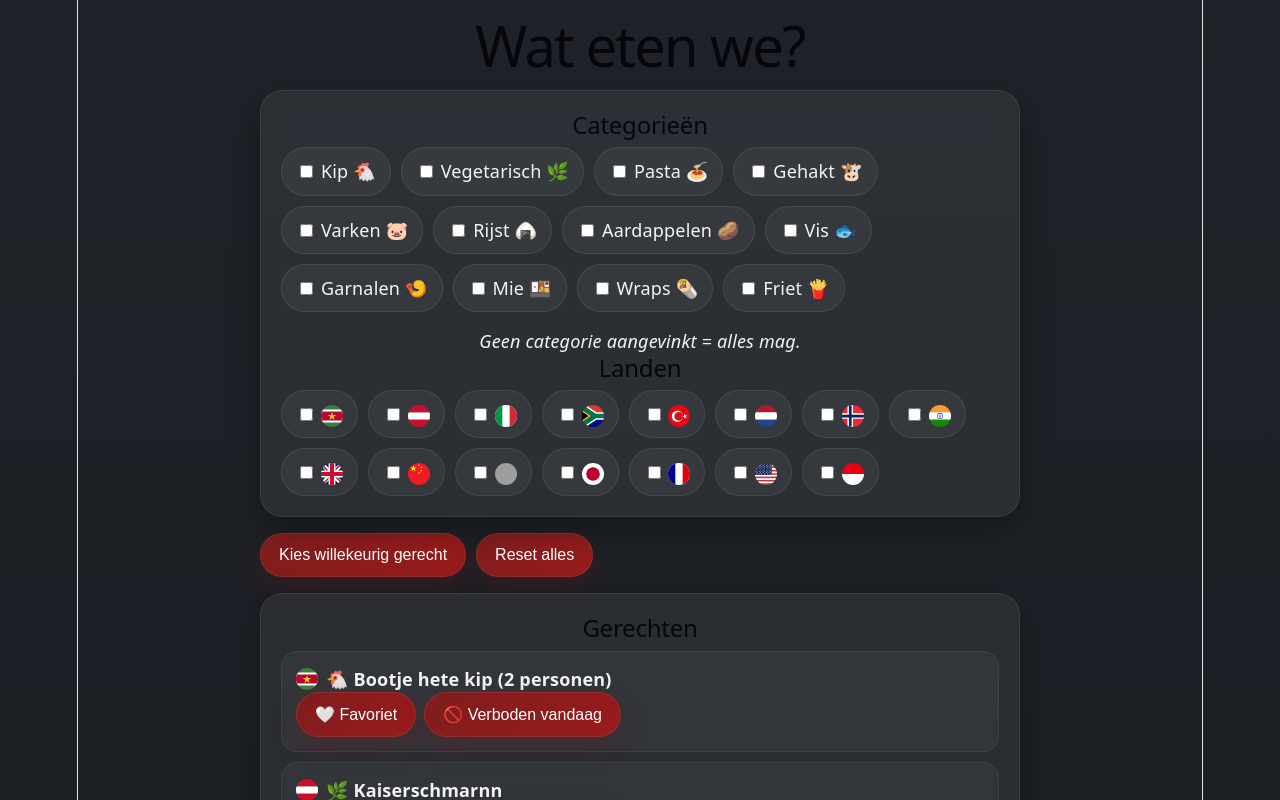
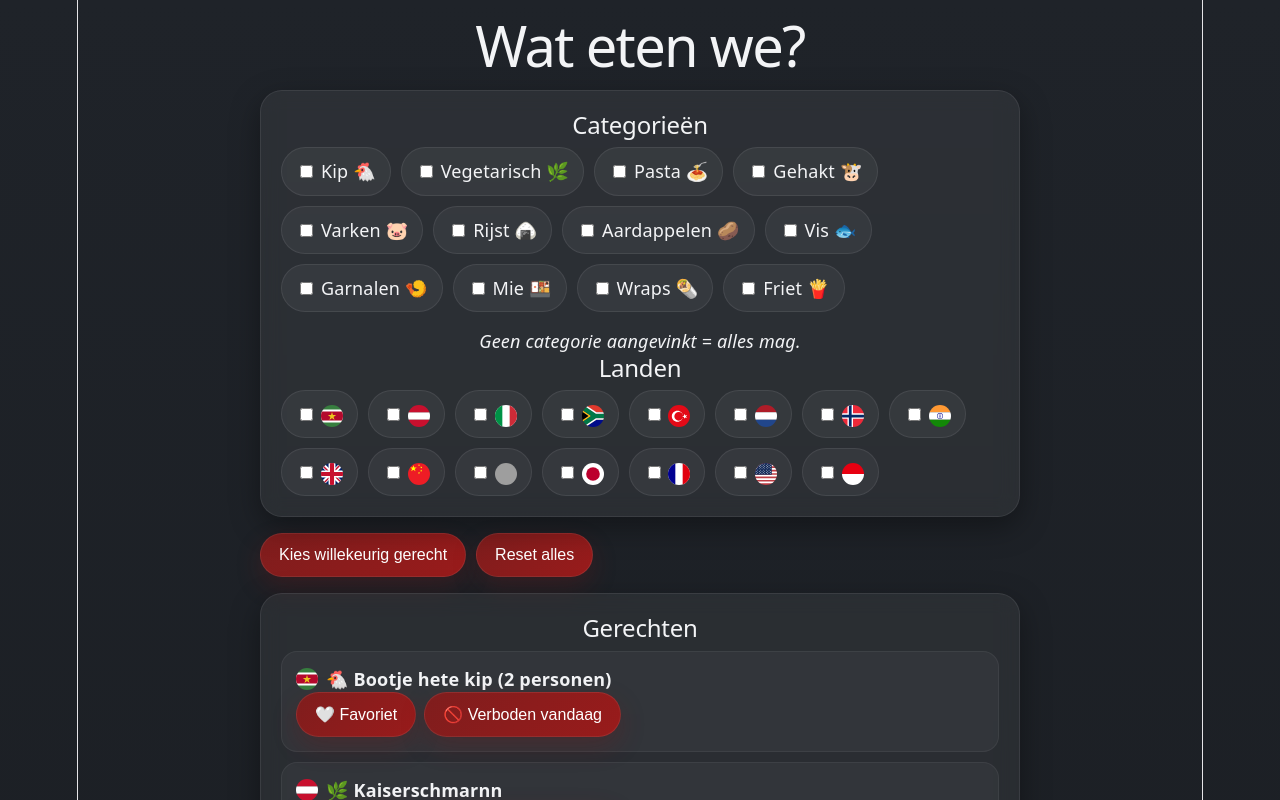
Before and after one commit to ZeokaHS/Wat-eten-we-app, a React (Vite) app: page / in a window 1280 px wide. Shown: the top 800 px of the page. Built offline with nearby package versions, Linux system fonts and the light colour scheme; grey boxes are pictures that could not be loaded.

Commit message:
Kleine aanpassing in tekst kleur voor h1 en h2.

```diff
--- a/src/App.css
+++ b/src/App.css
@@ -13,6 +13,11 @@ h1 {
   text-align: center;
   font-size: 56px;
   margin: 0 0 32px;
+  color: #f3f4f6;
+}
+
+h2 {
+  color: #f3f4f6;
 }
 
 .card {
```
